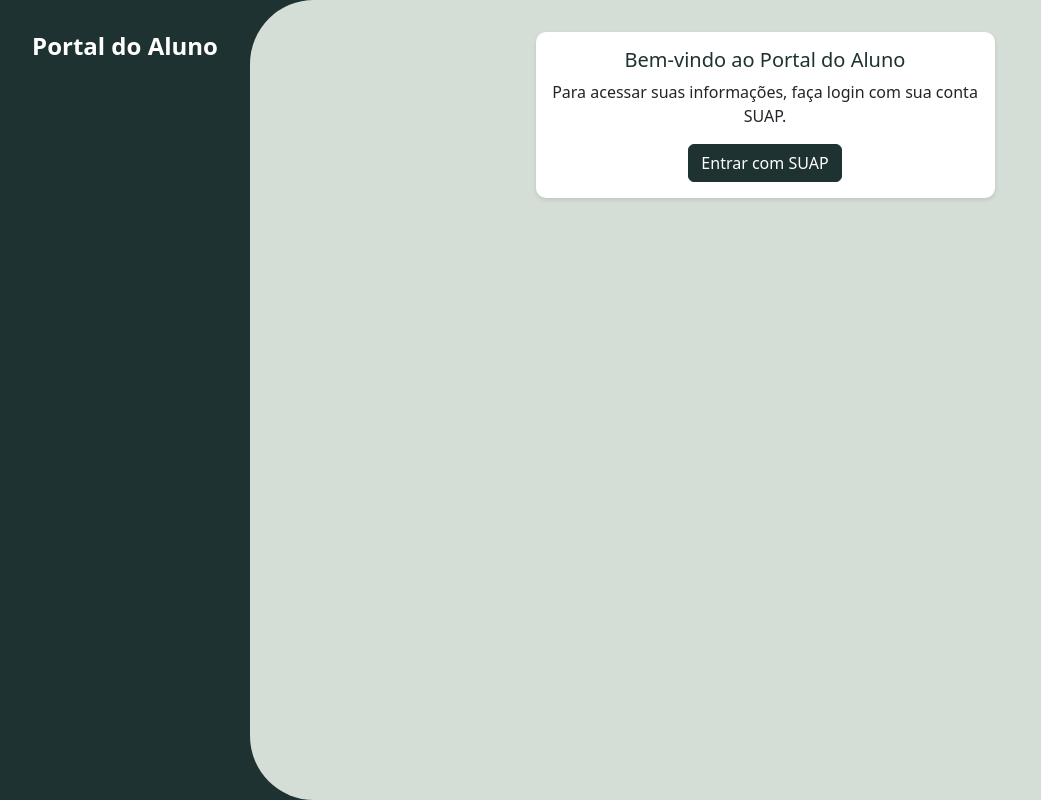
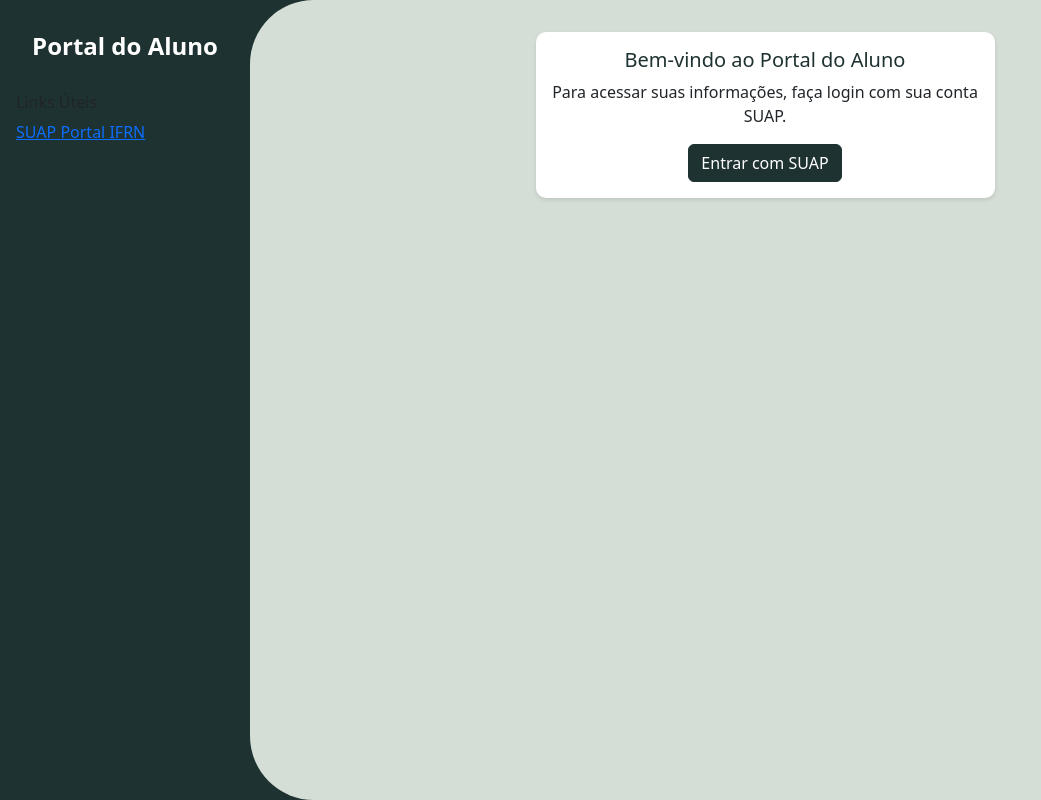
Before and after one commit to ErisvaldoBalbino/portaldoalunosuap, a Django app: template portal_estudante/templates/portal_estudante/dashboard.html in a window 1280 px wide. Shown: the whole page, without its empty margins (0-1041 px from the left). Run offline with Django 5.2, Linux system fonts and the light colour scheme; the template is opened without the code that fills it, so the values that code supplies are empty.

Commit message:
style: links uteis na sidebar

```diff
--- a/portal_estudante/templates/portal_estudante/dashboard.html
+++ b/portal_estudante/templates/portal_estudante/dashboard.html
@@ -12,21 +12,46 @@
 <body>
     <!-- Sidebar -->
     <div class="sidebar">
+        <div class="sidebar-header">
             <h1 class="sidebar-title">Portal do Aluno</h1>
             {% if user_data %}
                 <div class="sidebar-user">
                     <p class="mb-1">Olá, {{ user_data.nome_usual|default:user_data.nome }}</p>
-                {% if user_data.curso %}
-                    {% with curso=user_data.curso %}
-                    <p class="mb-3">({% for char in curso %}{% if char|upper == char and char|lower != char %}{{ char }}{% endif %}{% endfor %})</p>
-                    {% endwith %}
+                </div>
             {% endif %}
+        </div>
+
+        <div class="sidebar-content">
+            <!-- Links Úteis -->
+            <div class="sidebar-section">
+                <h6 class="sidebar-section-title">Links Úteis</h6>
+                <div class="sidebar-links">
+                    <a href="https://suap.ifrn.edu.br" target="_blank" class="sidebar-link">
+                        <i class="fas fa-external-link-alt"></i>
+                        SUAP
+                    </a>
+                    <a href="https://portal.ifrn.edu.br" target="_blank" class="sidebar-link">
+                        <i class="fas fa-university"></i>
+                        Portal IFRN
+                    </a>
+                </div>
+            </div>
+        </div>
+
+        <div class="sidebar-footer">
+            {% if user_data %}
+                <div class="version-info mb-3">
+                    <small class="text">v1.0.0</small>
+                </div>
                 <form action="{% url 'portal_estudante:logout' %}" method="post" class="sidebar-logout">
                     {% csrf_token %}
-                    <button type="submit" class="btn btn-outline-secondary btn-sm">Sair</button>
+                    <button type="submit" class="btn btn-outline-secondary btn-sm">
+                        <i class="fas fa-sign-out-alt"></i>
+                        Sair
+                    </button>
                 </form>
+            {% endif %}
         </div>
-        {% endif %}
     </div>
 
     <!-- Main -->
@@ -53,6 +78,7 @@
                                 <p><strong>Nome:</strong> {{ user_data.nome_registro }}</p>
                                 <p><strong>Matrícula:</strong> {{ user_data.identificacao }}</p>
                                 <p><strong>Curso:</strong> {{ user_data.curso }}</p>
+                                <p><strong>Campus:</strong> {{ user_data.campus }}</p>
                             </div>
                         </div>
 
```
Lines whose indentation alone changed are shown as unchanged.
